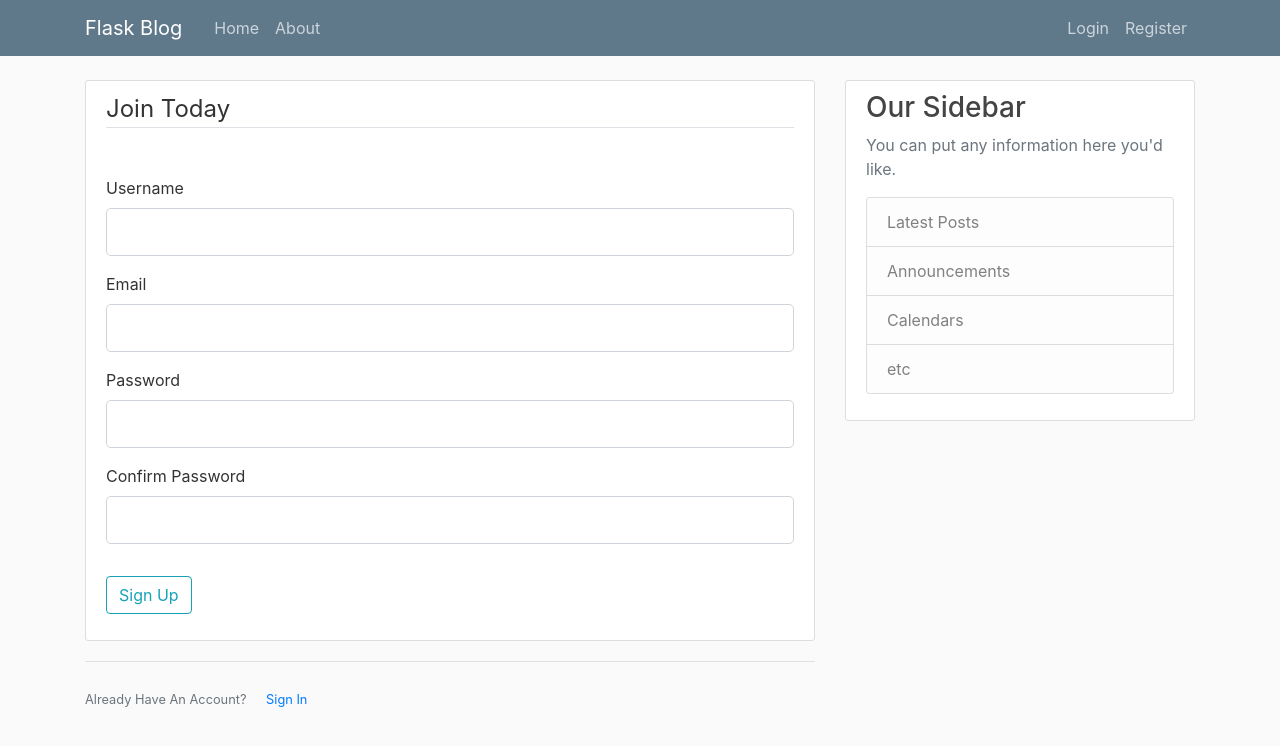
After one commit to cyp-gabriel/wmb, a Flask app: page /register in a window 1280 px wide. The commit adds this page. Shown: the top 746 px of the page. Run offline with Flask 2, Linux system fonts and the light colour scheme; some libraries are stand-ins or nearby versions.

Commit message:
Finished part 3

```diff
--- /dev/null
+++ b/forms.py
@@ -0,0 +1,22 @@
+from flask_wtf import FlaskForm
+from wtforms import StringField, PasswordField, SubmitField, BooleanField
+from wtforms.validators import DataRequired, Length, Email, EqualTo
+
+
+class RegistrationForm(FlaskForm):
+    username = StringField('Username',
+                           validators=[DataRequired(), Length(min=2, max=20)])
+    email = StringField('Email',
+                        validators=[DataRequired(), Email()])
+    password = PasswordField('Password', validators=[DataRequired()])
+    confirm_password = PasswordField('Confirm Password',
+                                     validators=[DataRequired(), EqualTo('password')])
+    submit = SubmitField('Sign Up')
+
+
+class LoginForm(FlaskForm):
+    email = StringField('Email',
+                        validators=[DataRequired(), Email()])
+    password = PasswordField('Password', validators=[DataRequired()])
+    remember = BooleanField('Remember Me')
+    submit = SubmitField('Login')
--- a/main.py
+++ b/main.py
@@ -1,30 +1,56 @@
-from flask import Flask, render_template, url_for
+from flask import Flask, render_template, url_for, flash, redirect
+from forms import RegistrationForm, LoginForm
 
 app = Flask(__name__)
+app.config['SECRET_KEY'] = '5791628bb0b13ce0c676dfde280ba245'
 
 posts = [
     {
-        'author': 'Corey Shaffer',
-        'title': 'Blog post 1',
+        'author': 'Corey Schafer',
+        'title': 'Blog Post 1',
         'content': 'First post content',
-        'date_posted': 'April 20, 1980'
+        'date_posted': 'April 20, 2018'
     },
     {
         'author': 'Jane Doe',
-        'title': 'Blog post 2',
+        'title': 'Blog Post 2',
         'content': 'Second post content',
-        'date_posted': 'April 21, 1980'
+        'date_posted': 'April 21, 2018'
     }
 ]
+
 
 @app.route("/")
 @app.route("/home")
 def home():
     return render_template('home.html', posts=posts)
 
+
 @app.route("/about")
 def about():
-    return render_template('about.html')
+    return render_template('about.html', title='About')
+
+
+@app.route("/register", methods=['GET', 'POST'])
+def register():
+    form = RegistrationForm()
+    if form.validate_on_submit():
+        flash(f'Account created for {form.username.data}!', 'success')
+        return redirect(url_for('home'))
+    return render_template('register.html', title='Register', form=form)
+
+
+@app.route("/login", methods=['GET', 'POST'])
+def login():
+    form = LoginForm()
+    if form.validate_on_submit():
+        if form.email.data == 'admin@blog.com' and form.password.data == 'password':
+            flash('You have been logged in!', 'success')
+            return redirect(url_for('home'))
+        else:
+            flash('Login Unsuccessful. Please check username and password', 'danger')
+    return render_template('login.html', title='Login', form=form)
+
 
 if __name__ == '__main__':
     app.run(debug=True)
--- a/templates/layout.html
+++ b/templates/layout.html
@@ -6,15 +6,15 @@
     <meta name="viewport" content="width=device-width, initial-scale=1, shrink-to-fit=no">
 
     <!-- Bootstrap CSS -->
-    <link rel="stylesheet" href="https://cdn.jsdelivr.net/npm/bootstrap@4.3.1/dist/css/bootstrap.min.css" integrity="sha384-ggOyR0iXCbMQv3Xipma34MD+dH/1fQ784/j6cY/iJTQUOhcWr7x9JvoRxT2MZw1T" crossorigin="anonymous">
+    <link rel="stylesheet" href="https://maxcdn.bootstrapcdn.com/bootstrap/4.0.0/css/bootstrap.min.css" integrity="sha384-Gn5384xqQ1aoWXA+058RXPxPg6fy4IWvTNh0E263XmFcJlSAwiGgFAW/dAiS6JXm" crossorigin="anonymous">
 
     <link rel="stylesheet" type="text/css" href="{{ url_for('static', filename='main.css') }}">
 
     {% if title %}
-        <title>WMB - {{ title }}</title>
+        <title>Flask Blog - {{ title }}</title>
     {% else %}
-        <title>WMB</title>
-    {% endif%}
+        <title>Flask Blog</title>
+    {% endif %}
 </head>
 <body>
     <header class="site-header">
@@ -26,13 +26,13 @@
           </button>
           <div class="collapse navbar-collapse" id="navbarToggle">
             <div class="navbar-nav mr-auto">
-                <a class="nav-item nav-link" href="/">Home</a>
-                <a class="nav-item nav-link" href="/about">About</a>
+              <a class="nav-item nav-link" href="{{ url_for('home') }}">Home</a>
+              <a class="nav-item nav-link" href="{{ url_for('about') }}">About</a>
             </div>
             <!-- Navbar Right Side -->
             <div class="navbar-nav">
-                <a class="nav-item nav-link" href="/login">Login</a>
-                <a class="nav-item nav-link" href="/register">Register</a>
+              <a class="nav-item nav-link" href="{{ url_for('login') }}">Login</a>
+              <a class="nav-item nav-link" href="{{ url_for('register') }}">Register</a>
             </div>
           </div>
         </div>
@@ -41,6 +41,15 @@
     <main role="main" class="container">
       <div class="row">
         <div class="col-md-8">
+          {% with messages = get_flashed_messages(with_categories=true) %}
+            {% if messages %}
+              {% for category, message in messages %}
+                <div class="alert alert-{{ category }}">
+                  {{ message }}
+                </div>
+              {% endfor %}
+            {% endif %}
+          {% endwith %}
           {% block content %}{% endblock %}
         </div>
         <div class="col-md-4">
@@ -62,8 +71,8 @@
 
     <!-- Optional JavaScript -->
     <!-- jQuery first, then Popper.js, then Bootstrap JS -->
-    <script src="https://code.jquery.com/jquery-3.3.1.slim.min.js" integrity="sha384-q8i/X+965DzO0rT7abK41JStQIAqVgRVzpbzo5smXKp4YfRvH+8abtTE1Pi6jizo" crossorigin="anonymous"></script>
-    <script src="https://cdn.jsdelivr.net/npm/popper.js@1.14.7/dist/umd/popper.min.js" integrity="sha384-UO2eT0CpHqdSJQ6hJty5KVphtPhzWj9WO1clHTMGa3JDZwrnQq4sF86dIHNDz0W1" crossorigin="anonymous"></script>
-    <script src="https://cdn.jsdelivr.net/npm/bootstrap@4.3.1/dist/js/bootstrap.min.js" integrity="sha384-JjSmVgyd0p3pXB1rRibZUAYoIIy6OrQ6VrjIEaFf/nJGzIxFDsf4x0xIM+B07jRM" crossorigin="anonymous"></script>
+    <script src="https://code.jquery.com/jquery-3.2.1.slim.min.js" integrity="sha384-KJ3o2DKtIkvYIK3UENzmM7KCkRr/rE9/Qpg6aAZGJwFDMVNA/GpGFF93hXpG5KkN" crossorigin="anonymous"></script>
+    <script src="https://cdnjs.cloudflare.com/ajax/libs/popper.js/1.12.9/umd/popper.min.js" integrity="sha384-ApNbgh9B+Y1QKtv3Rn7W3mgPxhU9K/ScQsAP7hUibX39j7fakFPskvXusvfa0b4Q" crossorigin="anonymous"></script>
+    <script src="https://maxcdn.bootstrapcdn.com/bootstrap/4.0.0/js/bootstrap.min.js" integrity="sha384-JZR6Spejh4U02d8jOt6vLEHfe/JQGiRRSQQxSfFWpi1MquVdAyjUar5+76PVCmYl" crossorigin="anonymous"></script>
 </body>
 </html>
--- /dev/null
+++ b/templates/register.html
@@ -0,0 +1,72 @@
+{% extends "layout.html" %}
+{% block content %}
+    <div class="content-section">
+        <form method="POST" action="">
+            {{ form.hidden_tag() }}
+            <fieldset class="form-group">
+                <legend class="border-bottom mb-5">Join Today</legend>
+                <div class="form-group">
+                    {{ form.username.label(class="form-control-label") }}
+
+                    {% if form.username.errors %}
+                        {{ form.username(class="form-control form-control-lg is-invalid") }}
+                        <div class="invalid-feedback">
+                            {% for error in form.username.errors %}
+                                <span>{{ error }}</span>
+                            {% endfor %}
+                        </div>
+                    {% else %}
+                        {{ form.username(class="form-control form-control-lg") }}
+                    {% endif %}
+                </div>
+                <div class="form-group">
+                    {{ form.email.label(class="form-control-label") }}
+                    {% if form.email.errors %}
+                        {{ form.email(class="form-control form-control-lg is-invalid") }}
+                        <div class="invalid-feedback">
+                            {% for error in form.email.errors %}
+                                <span>{{ error }}</span>
+                            {% endfor %}
+                        </div>
+                    {% else %}
+                        {{ form.email(class="form-control form-control-lg") }}
+                    {% endif %}
+                </div>
+                <div class="form-group">
+                    {{ form.password.label(class="form-control-label") }}
+                    {% if form.password.errors %}
+                        {{ form.password(class="form-control form-control-lg is-invalid") }}
+                        <div class="invalid-feedback">
+                            {% for error in form.password.errors %}
+                                <span>{{ error }}</span>
+                            {% endfor %}
+                        </div>
+                    {% else %}
+                        {{ form.password(class="form-control form-control-lg") }}
+                    {% endif %}
+                </div>
+                <div class="form-group">
+                    {{ form.confirm_password.label(class="form-control-label") }}
+                    {% if form.confirm_password.errors %}
+                        {{ form.confirm_password(class="form-control form-control-lg is-invalid") }}
+                        <div class="invalid-feedback">
+                            {% for error in form.confirm_password.errors %}
+                                <span>{{ error }}</span>
+                            {% endfor %}
+                        </div>
+                    {% else %}
+                        {{ form.confirm_password(class="form-control form-control-lg") }}
+                    {% endif %}
+                </div>
+            </fieldset>
+            <div class="form-group">
+                {{ form.submit(class="btn btn-outline-info") }}
+            </div>
+        </form>
+    </div>
+    <div class="border-top pt-4">
+        <small class="text-muted">
+            Already Have An Account? <a class="ml-3" href="{{ url_for('login') }}">Sign In</a>
+        </small>
+    </div>
+{% endblock content %}
```
Also changed, not shown: templates/login.html (added, +52 -0 lines), README.md. Lines whose indentation alone changed are shown as unchanged.
